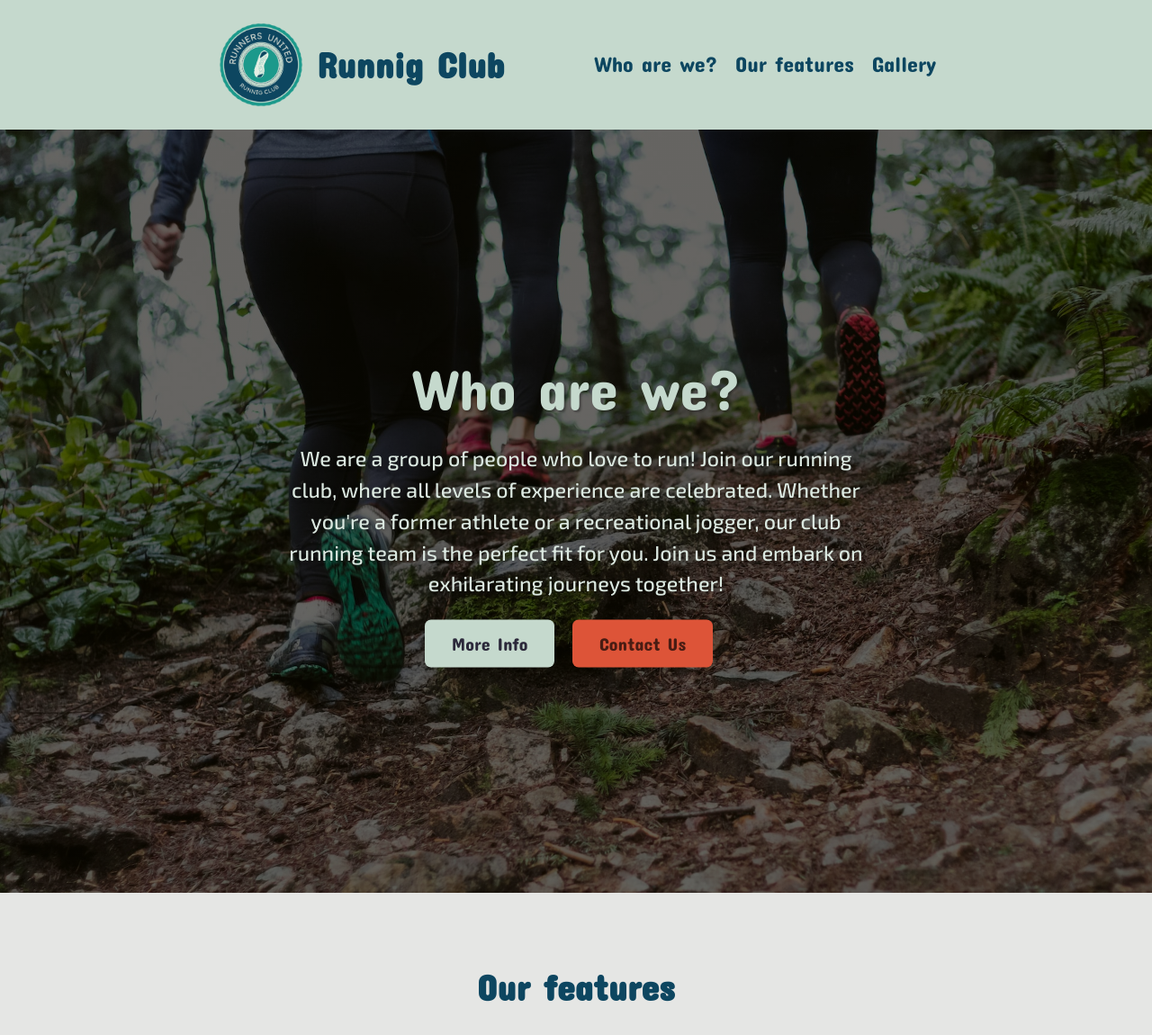
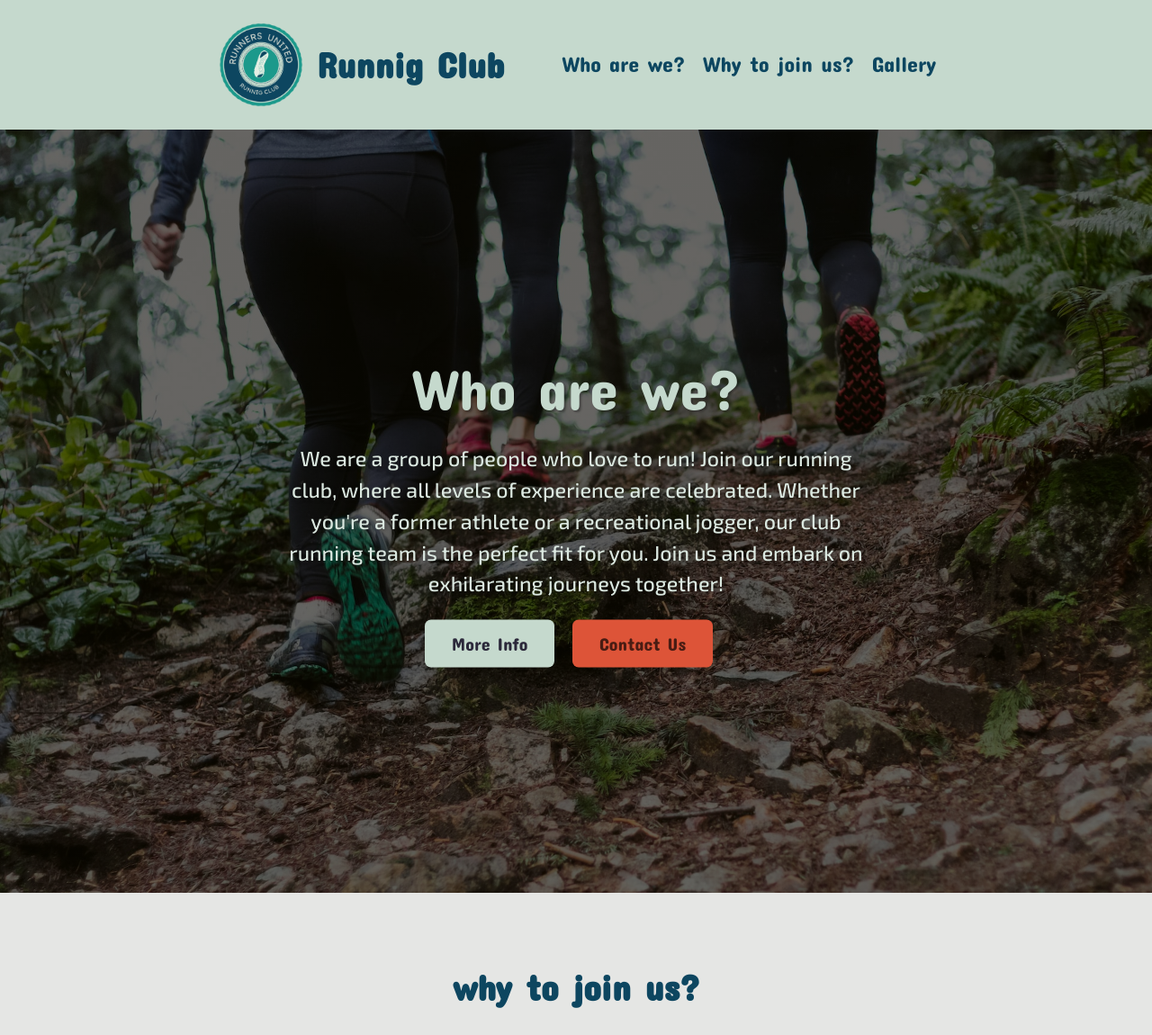
Before and after one commit to bafisofi/Running-club, a plain HTML site: page index.html in a window 1280 px wide. Shown: the top 1150 px of the page at 90% size. Drawn offline with nearby package versions, Linux system fonts and the light colour scheme.

Commit message:
Update index.html

```diff
--- a/index.html
+++ b/index.html
@@ -32,7 +32,7 @@
         <nav>
           <ul>
             <li><a href="#who-we-are">Who are we?</a></li>
-            <li><a href="#our-features">Our features</a></li>
+            <li><a href="#our-features">Why to join us?</a></li>
             <li><a href="#gallery">Gallery</a></li>
           </ul>
         </nav>
@@ -55,7 +55,7 @@
       </section>
 
       <section class="section-feature" id="our-features">
-        <h2>Our features</h2>
+        <h2>why to join us?</h2>
 
         <div class="container">
           <div class="feature-container">
```
